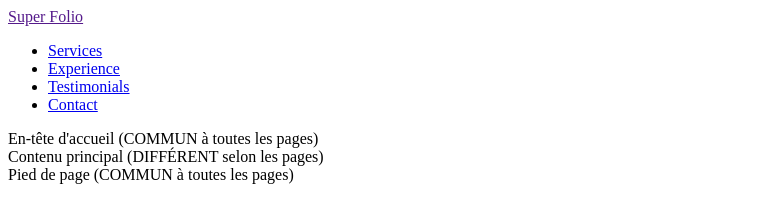
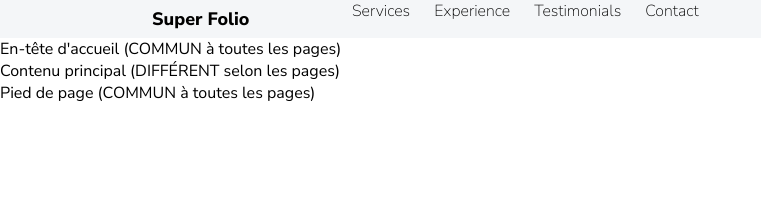
Before and after one commit to LaurierRose/Projet-cv, a plain HTML site: page index.html in a window 1280 px wide. Shown: the whole page, without its empty margins (0-761 px from the left). Drawn offline with Linux system fonts and the light colour scheme.

Commit message:
Flebox nav

```diff
--- a/css/style-nav.css
+++ b/css/style-nav.css
@@ -0,0 +1,86 @@
+/* ***********************CSS for main**************************** */
+
+:root{
+    --grey: #f4f6f8;
+    --yellow: #f6e05e;
+}
+
+*{
+    box-sizing: border-box;
+}
+
+body{
+    margin: 0;
+    padding: 0;
+    color: #000;
+    width: 100%;
+    font-family: 'Nunito Sans', Arial, Helvetica, sans-serif;
+    font-size: 16px;
+    font-weight: 400;
+}
+
+.container{
+    width: 100%;
+    max-width: 1000px;
+    margin: auto;
+}
+
+a{
+    text-decoration: none;
+    color: #000;
+    transition: all 0.3s ease-in-out;
+}
+
+a:hover{
+    font-weight: 900;
+}
+
+/* *******************CSS for navigation bar ************************/
+
+.max-width{
+    width: 100%;
+    background-color: var(--grey);
+    margin-top: 0;
+    margin-bottom: 0;
+}
+
+
+#navigation .container{
+    display: flex;
+    justify-content: space-between;
+}
+
+#navigation ul{
+    margin:0;
+    width: 80%;
+    display: flex;
+    justify-items: flex-end;
+    padding-left: 0;
+}
+
+#navigation ul li{
+    display: block;
+    align-items: flex-end;
+}
+
+.active-link{
+    font-weight: 900;
+}
+
+#navigation a{
+    font-weight: 200;
+    text-align: center;
+    padding: 7px 12px;
+}
+
+#navigation .logo{
+    width: 20%;
+    display: flex;
+    justify-content: flex-start;
+    align-items: flex-start;
+}
+
+#navigation .logo a{
+    font-size: 18px;
+    font-weight: 800;
+}
--- a/index.html
+++ b/index.html
@@ -5,6 +5,9 @@
 		<meta charset="UTF-8">
 		<meta name="viewport" content="width=device-width, initial-scale=1.0">
 		<title>Walter Patterson's Super Folio</title>
+
+		<!-- Typographie du site -->
+		<link href="https://fonts.googleapis.com/css2?family=Nunito+Sans:wght@200;300;400;600;700;800;900&display=swap" rel="stylesheet">
 
 		<!-- Feuilles de style CSS -->
 		<link rel="stylesheet" href="css/style-nav.css">
@@ -15,11 +18,11 @@
 
 		<!-- NAVIGATION -->
 
-		<nav id="navigation" class="">
+		<nav id="navigation" class="max-width">
 
 			<!-- Logo + Barre de navigation (COMMUN à toutes les pages) -->
-
-			<span><a href="">Super Folio</a></span>
+			<div class="container">
+				<div class="logo"><a href="#">Super Folio</a></div>
 
 				<ul>
 					<li><a href="#">Services</a></li>
@@ -27,7 +30,7 @@
 					<li><a href="#">Testimonials</a></li>
 					<li><a href="#">Contact</a></li>
 				</ul>
-
+			</div>
 
 		</nav>
 
```
Lines whose indentation alone changed are shown as unchanged.
